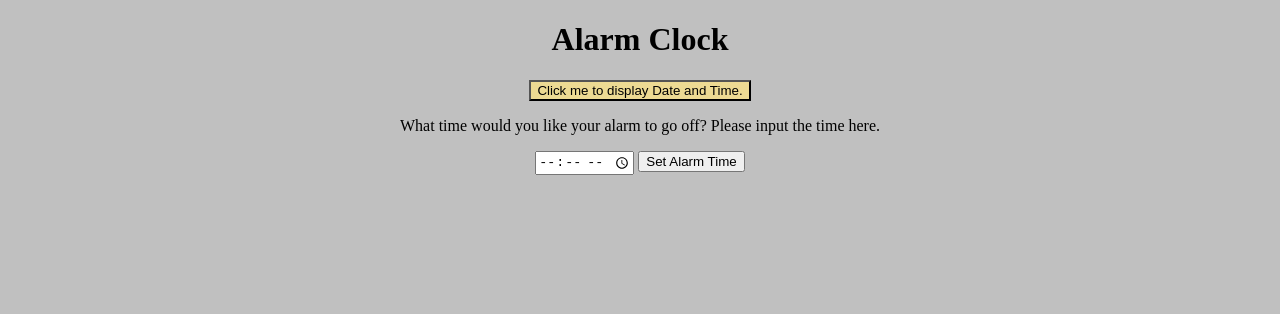
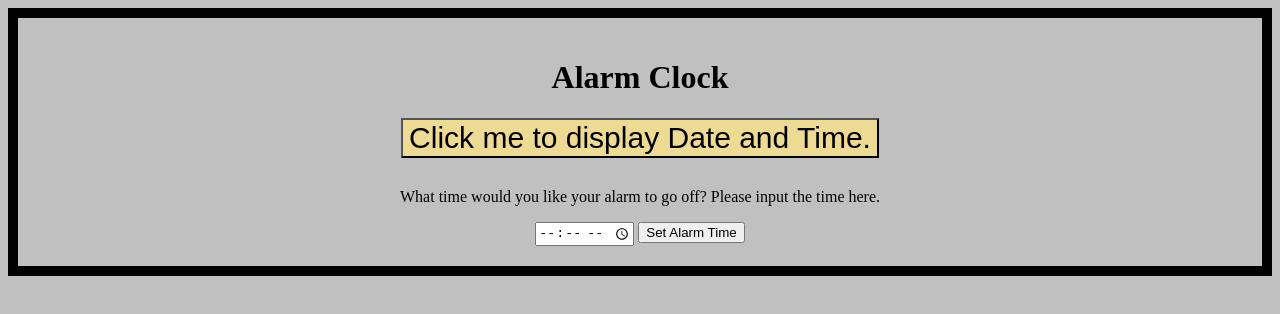
Before and after one commit to JTSTAM02/alarm-clock, a plain HTML site: page index.html in a window 1280 px wide. Drawn offline with Linux system fonts and the light colour scheme.

Commit message:
Changed font size

```diff
--- a/css/styles.css
+++ b/css/styles.css
@@ -1,6 +1,8 @@
 body {
     background-color: silver;
     text-align: center;
+    border: 10px solid black;
+    padding: 20px;
 }
 
 #demo {
@@ -13,8 +15,6 @@ body {
     background-color: rgb(237, 218, 147);
 }
 
-#clock {
-    font-size: 50px;
-    font-weight: bold;
-    text-align: center;
+.prettybutton, #demo {
+    font-size: 30px;
 }
```
